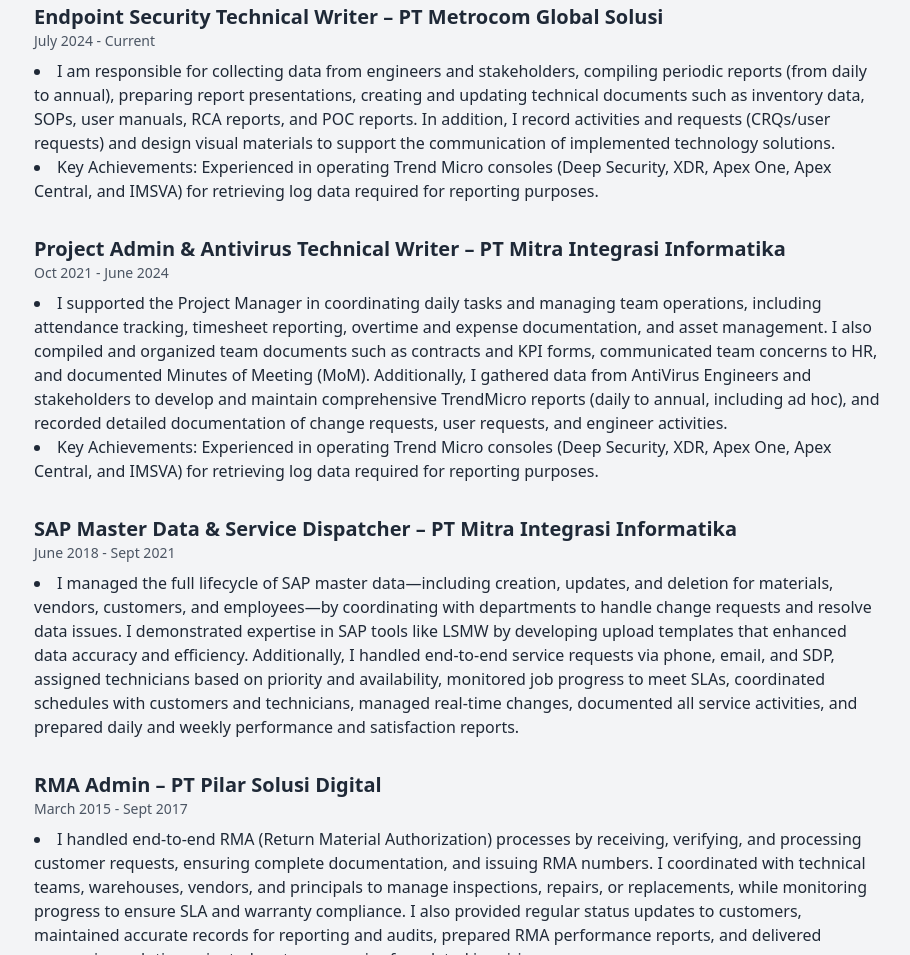
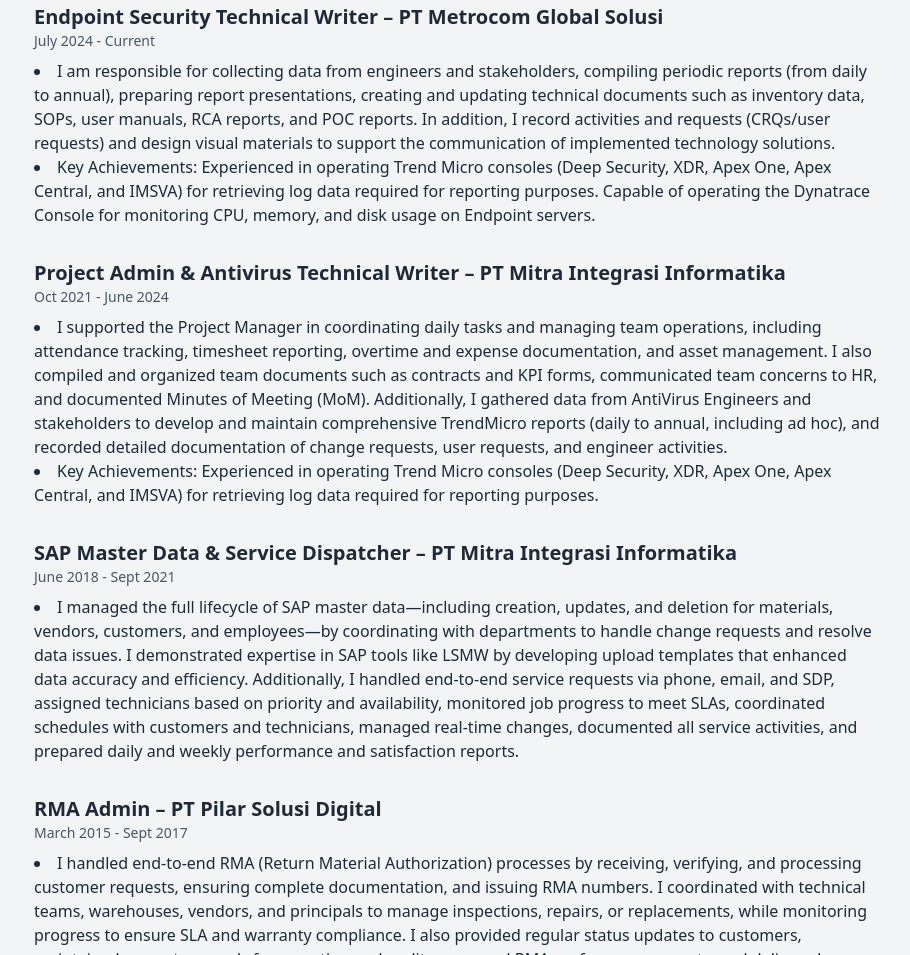
Before and after one commit to good-pastel/dy-resume, a plain HTML site: page index.html in a window 1280 px wide. Shown: the part 845-1800 px from the top of the page, without its empty margins (182-1092 px from the left). Drawn offline with nearby package versions, Linux system fonts and the light colour scheme.

Commit message:
Update index.html

```diff
--- a/index.html
+++ b/index.html
@@ -122,7 +122,7 @@
 
         <ul class="list-disc list-inside mt-2">
           <li>I am responsible for collecting data from engineers and stakeholders, compiling periodic reports (from daily to annual), preparing report presentations, creating and updating technical documents such as inventory data, SOPs, user manuals, RCA reports, and POC reports. In addition, I record activities and requests (CRQs/user requests) and design visual materials to support the communication of implemented technology solutions.</li>
-<li>Key Achievements: Experienced in operating Trend Micro consoles (Deep Security, XDR, Apex One, Apex Central, and IMSVA) for retrieving log data required for reporting purposes.</li>
+<li>Key Achievements: Experienced in operating Trend Micro consoles (Deep Security, XDR, Apex One, Apex Central, and IMSVA) for retrieving log data required for reporting purposes. Capable of operating the Dynatrace Console for monitoring CPU, memory, and disk usage on Endpoint servers.</li>
         </ul>
 
       </div>
```
